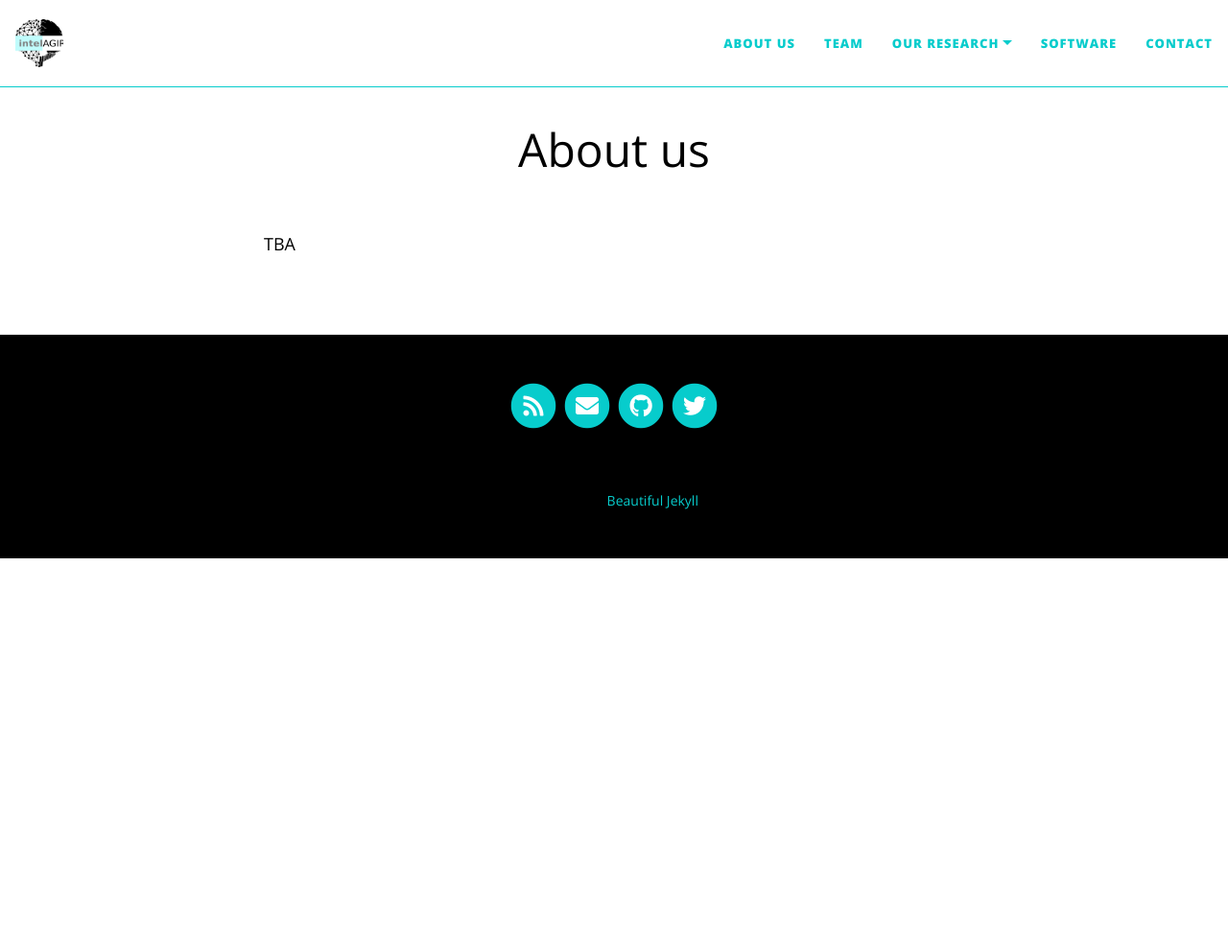
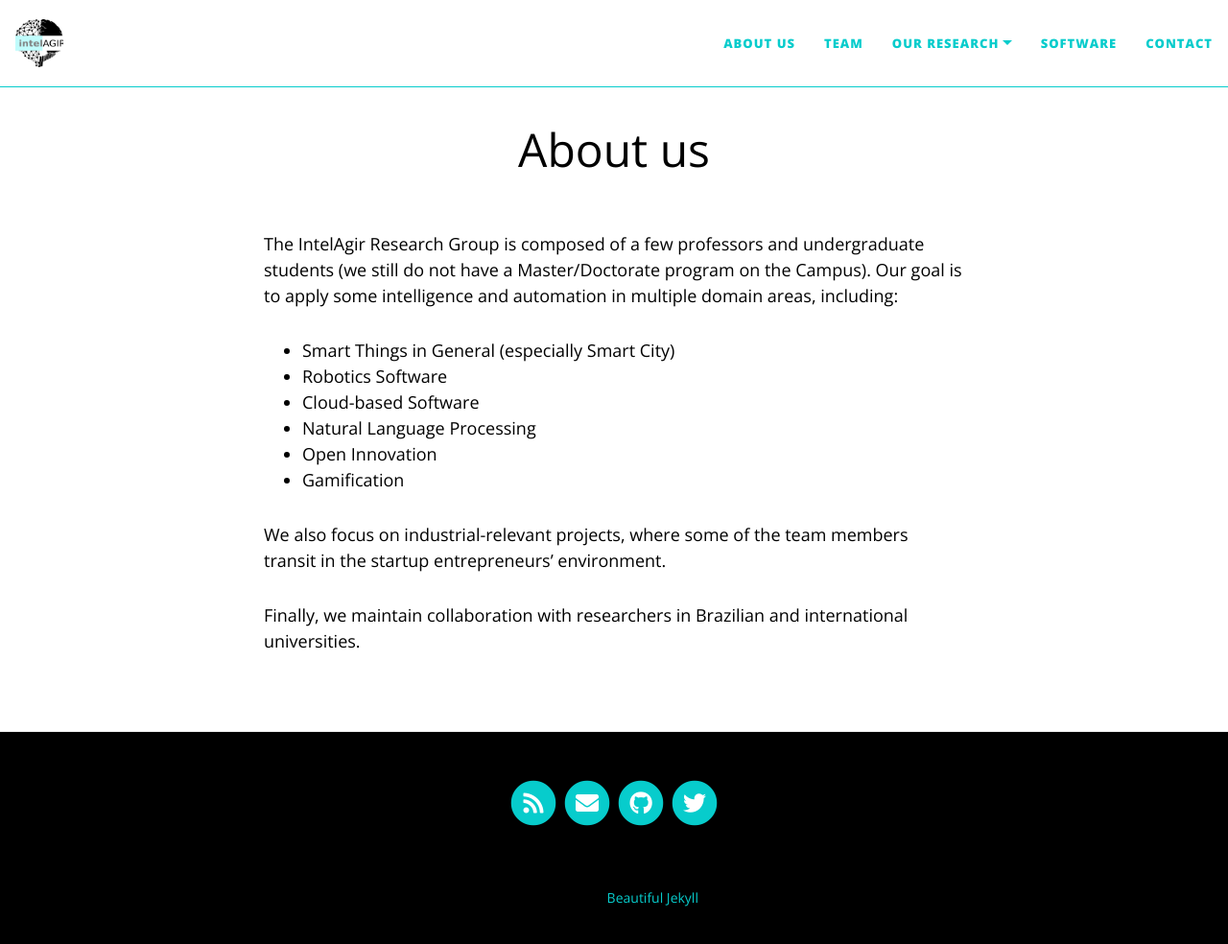
Before and after one commit to IntelAgir-Research-Group/intelagir-research-group.github.io, a Jekyll site: the page built from pages/about.md, in a window 1280 px wide and 996 px high. Shown: the top 984 px of the window at 96% size. Built offline with Jekyll 4.4.1, drawn with Linux system fonts in a browser that asks for light colours; nearby versions of some CDN libraries.

Commit message:
Update about.md

```diff
--- a/pages/about.md
+++ b/pages/about.md
@@ -4,7 +4,18 @@ title: About us
 <!-- subtitle: X  -->
 ---
 
-TBA
+The IntelAgir Research Group is composed of a few professors and undergraduate students (we still do not have a Master/Doctorate program on the Campus). Our goal is to apply some intelligence and automation in multiple domain areas, including:
+
+  - Smart Things in General (especially Smart City)
+  - Robotics Software
+  - Cloud-based Software
+  - Natural Language Processing
+  - Open Innovation
+  - Gamification
+
+We also focus on industrial-relevant projects, where some of the team members transit in the startup entrepreneurs' environment.
+
+Finally, we maintain collaboration with researchers in Brazilian and international universities.
 
 <!--
 We carry out studies to support architectural software concepts in the area of Internet of Things (IoT), through data science we structure our research and apply scientific knowledge in the development of sustainable technologies. The Brazil has a society with critical elaboration capacity in face of the adoption of new technologies therefore, presenting a scientific basis, technical capacity and results are principles to develop and maintain software systems.
```
